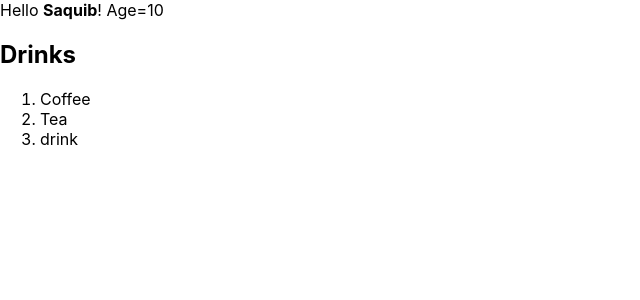
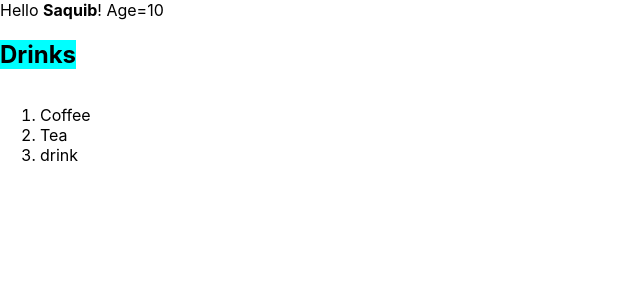
Before and after one commit to Saquibb/saquibbootcampassmnt-3, a React (Create React App) app: page / in a window 1280 px wide. Shown: the top 300 px of the page, without its empty margins (0-640 px from the left). Built offline with nearby package versions, Linux system fonts and the light colour scheme.

Commit message:
css added

```diff
--- /dev/null
+++ b/src/Hello.css
@@ -0,0 +1,4 @@
+.name {
+  background-color: aqua;
+  display: inline-block;
+}
--- a/src/Hello.js
+++ b/src/Hello.js
@@ -1,9 +1,10 @@
 import React from 'react';
+import './Hello.css';
 
 function Hello({}) {
   return (
     <div>
-      <h2>Drinks </h2>
+      <h2 className='name'>Drinks </h2>
       <ol>
         <li>Coffee</li>
         <li>Tea</li>
```
